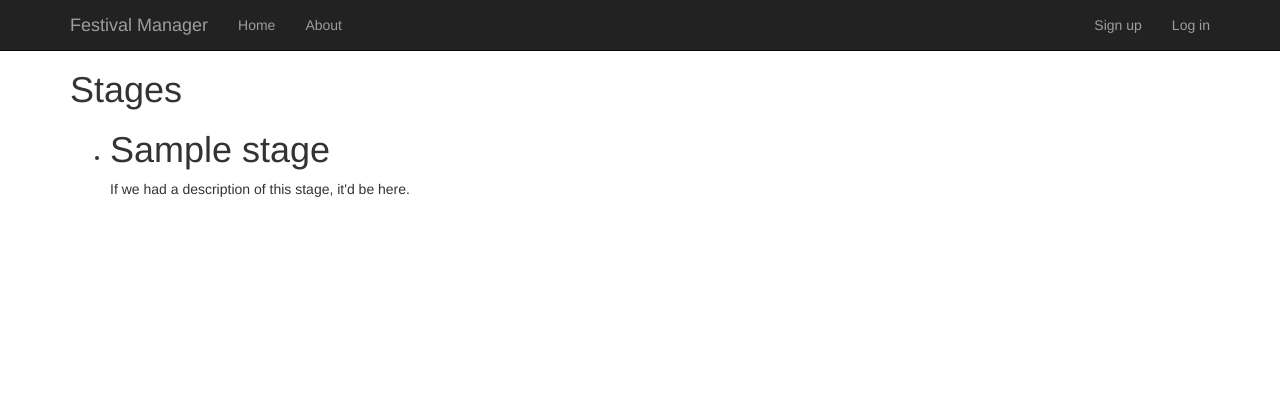
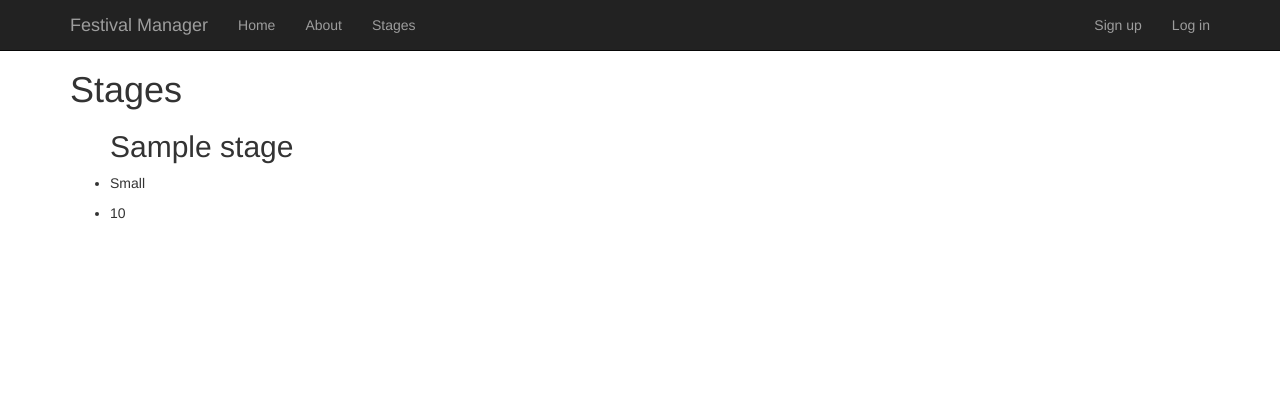
Before and after one commit to dliso/it1901-concert-booking, a Django app: template bands/templates/bands/stage_list.html in a window 1280 px wide. Shown: the top 420 px of the page. Run offline with Django 3.2, Linux system fonts and the light colour scheme; the template is opened without the code that fills it: values that come from a table or form of the project are taken from there, others are empty; tables that the repository leaves empty hold one stand-in row (values such as "Sample post"); parts of the project's set-up code (start-up, migrations or seed data) failed here and were passed over; some libraries are stand-ins or nearby versions.

Commit message:
Made it possible to add stages with names, sizes and seatnumbers.

```diff
--- a/bands/templates/bands/stage_card.html
+++ b/bands/templates/bands/stage_card.html
@@ -1,4 +1,4 @@
-<li>
-    <h1> {{ stage.name }} </h1>
-    <p> If we had a description of this stage, it'd be here. </p>
-</li>
+
+    <h2> {{ stage.name }} </h2>
+    <li><p> {{ stage.get_stage_size_display }}</p></li>
+    <li><p> {{ stage.num_seats }} </p></li>
--- a/base_templates/base.html
+++ b/base_templates/base.html
@@ -46,6 +46,7 @@
                     <ul class="nav navbar-nav navbar-left">
                         <li><a href="/">Home</a></li>
                         <li><a href="">About</a></li>
+                        <li><a href="{% url 'stages:stagelist' %}">Stages</a></li>
                     </ul>
                     <ul class="nav navbar-nav navbar-right">
                         {% if user.is_authenticated %}
```
Also changed, not shown: bands/views.py (line endings or trailing spaces).
